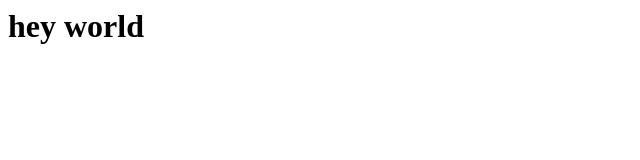
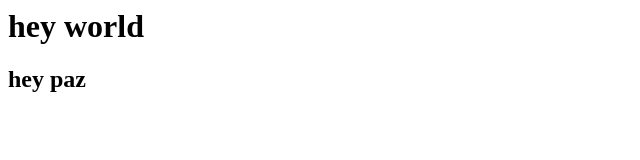
Before and after one commit to pazeli123456/my-project, a plain HTML site: page index.html in a window 1280 px wide. Shown: the whole page, without its empty margins (0-640 px from the left). Drawn offline with Linux system fonts and the light colour scheme.

Commit message:
Your commit message

```diff
--- a/index.html
+++ b/index.html
@@ -1 +1,4 @@
 <h1>hey world</h1>
+<h2>hey paz
+
+</h2>
```
